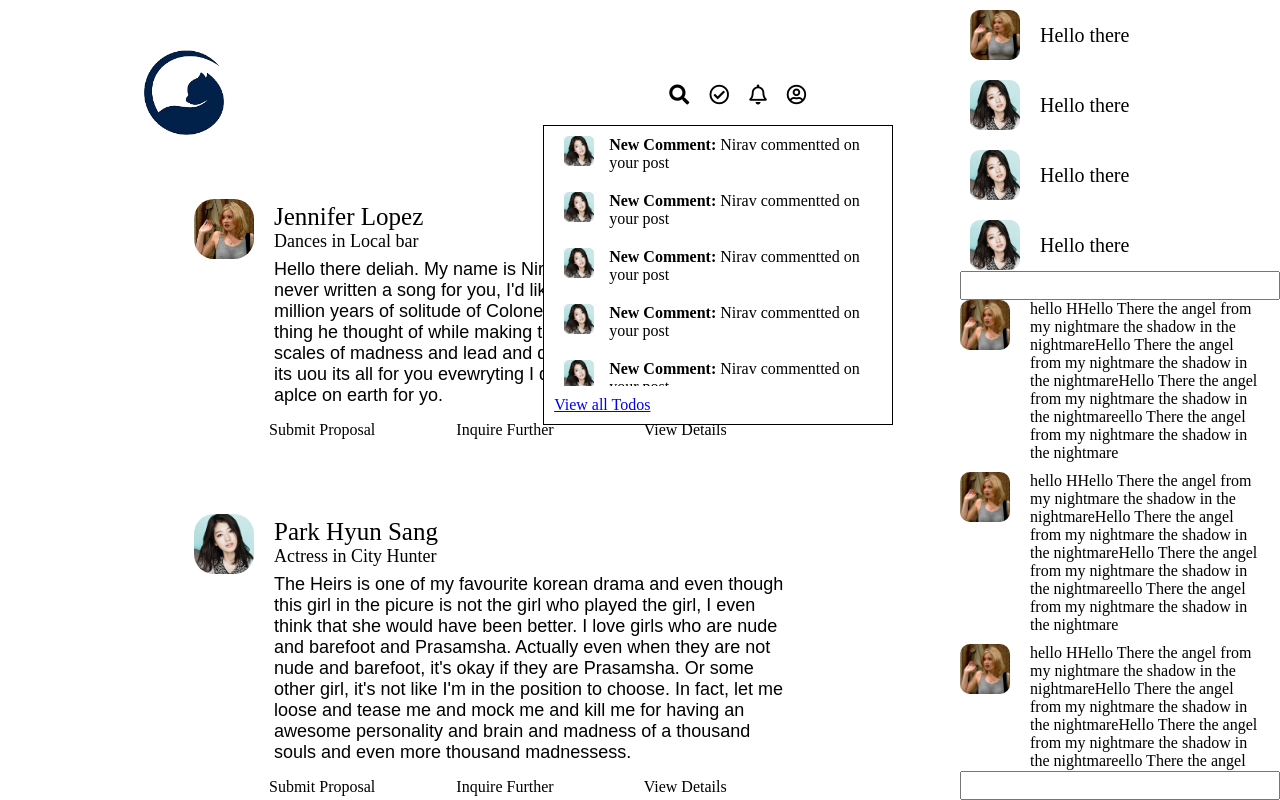
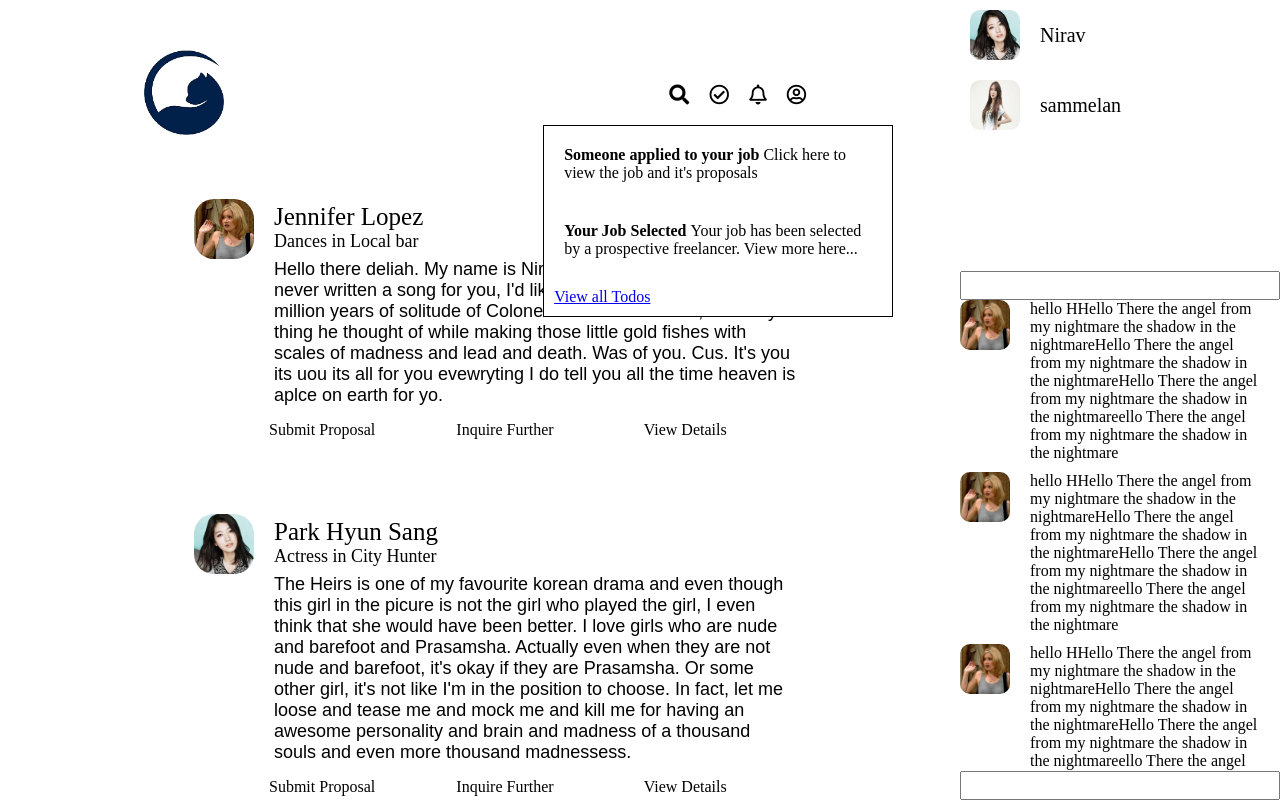
Before and after one commit to niravcodes/jobcat_front, a Vue app: page / in a window 1280 px wide. Both pictures are taken after a click on the button 719 px from the left and 94 px from the top of the page. Built offline with nearby package versions, Linux system fonts and the light colour scheme.

Commit message:
used vuex on todo, notifications and people

```diff
--- a/src/components/chat/ChatPeople.vue
+++ b/src/components/chat/ChatPeople.vue
@@ -1,14 +1,7 @@
 <template>
   <div id="chatpeople">
     <div id="people_list">
-      <people-display img="testhead.png"/>
-      <people-display img="testhead2.jpg"/>
-      <people-display img="testhead2.jpg"/>
-      <people-display img="testhead2.jpg"/>
-      <people-display img="testhead2.jpg"/>
-      <people-display img="testhead2.jpg"/>
-      <people-display img="testhead2.jpg"/>
-      <people-display img="testhead3.jpg"/>
+      <people-display v-for="people in chat_people" :key="people.id" :people_id="people.id"/>
     </div>
     <div id="search">
       <input type="text" v-model="search_text">
@@ -26,6 +19,11 @@ export default {
   },
   components: {
     PeopleDisplay
+  },
+  computed: {
+    chat_people() {
+      return this.$store.getters.chat_people;
+    }
   }
 };
 </script>
@@ -37,7 +35,7 @@ export default {
   grid-template-rows: 1fr auto;
 
   #people_list {
-    overflow-x: auto;
+    overflow-y: scroll;
   }
 
   #search {
--- a/src/components/chat/PeopleDisplay.vue
+++ b/src/components/chat/PeopleDisplay.vue
@@ -1,14 +1,14 @@
 <template>
-  <div id="ppldisplay">
+  <div class="ppldisplay">
     <div class="image">
-      <img :src="img_location">
+      <img :src="img">
     </div>
-    <div class="name">Hello there</div>
+    <div class="name">{{ people_data.name }}</div>
   </div>
 </template>
 
 <style lang="scss" scoped>
-#ppldisplay {
+.ppldisplay {
   display: grid;
   grid-template-columns: 50px 1fr;
   padding: 10px;
@@ -41,10 +41,14 @@
 
 <script>
 export default {
-  props: ["img", "name"],
+  props: ["people_id"],
+
   computed: {
-    img_location: function() {
-      return "img/" + this.img;
+    people_data() {
+      return this.$store.getters.chat_people_by_id(this.people_id);
+    },
+    img() {
+      return "img/" + this.people_data.image;
     }
   }
 };
--- a/src/components/navbar/dropdowns/Notification.vue
+++ b/src/components/navbar/dropdowns/Notification.vue
@@ -5,51 +5,11 @@
     </button>
     <div id="dropdialog" v-if="active">
       <ul>
-        <li>
-          <div class="image">
-            <img src="img/testhead2.jpg">
-          </div>
-          <div class="notification_text">
-            <div class="title">New Comment:</div>
-            <div class="text">Nirav commentted on your post</div>
-          </div>
-        </li>
-        <li>
-          <div class="image">
-            <img src="img/testhead2.jpg">
-          </div>
-          <div class="notification_text">
-            <div class="title">New Comment:</div>
-            <div class="text">Nirav commentted on your post</div>
-          </div>
-        </li>
-        <li>
-          <div class="image">
-            <img src="img/testhead2.jpg">
-          </div>
-          <div class="notification_text">
-            <div class="title">New Comment:</div>
-            <div class="text">Nirav commentted on your post</div>
-          </div>
-        </li>
-        <li>
-          <div class="image">
-            <img src="img/testhead2.jpg">
-          </div>
-          <div class="notification_text">
-            <div class="title">New Comment:</div>
-            <div class="text">Nirav commentted on your post</div>
-          </div>
-        </li>
-        <li>
-          <div class="image">
-            <img src="img/testhead2.jpg">
-          </div>
-          <div class="notification_text">
-            <div class="title">New Comment:</div>
-            <div class="text">Nirav commentted on your post</div>
-          </div>
-        </li>
+        <notification-item
+          v-for="notification in notifications"
+          :key="notification.id"
+          :notification_id="notification.id"
+        />
       </ul>
       <div id="allnotifications">
         <router-link to="notifications">View all notifications</router-link>
@@ -58,6 +18,7 @@
   </div>
 </template>
 <script>
+import NotificationItem from "./NotificationItem.vue";
 export default {
   props: ["data_endpoint", "path_to_page", "name"],
   data: function() {
@@ -77,11 +38,19 @@ export default {
       }
     }
   },
+  computed: {
+    notifications() {
+      return this.$store.getters.notifications;
+    }
+  },
   created: function() {
     document.addEventListener("click", this.deactivate_on_nofocus);
   },
   destroyed: function() {
     document.removeEventListener("click", this.deactivate_on_nofocus);
+  },
+  components: {
+    NotificationItem
   }
 };
 </script>
@@ -108,19 +77,6 @@ export default {
   display: grid;
   grid-template-rows: 1fr auto;
 }
-.notification_text {
-  padding-left: 15px;
-  .title {
-    font-weight: bold;
-    display: inline;
-    &::after {
-      content: " ";
-    }
-  }
-  .text {
-    display: inline;
-  }
-}
 #allnotifications {
   padding: 10px;
 }
--- /dev/null
+++ b/src/components/navbar/dropdowns/NotificationItem.vue
@@ -0,0 +1,42 @@
+<template>
+  <div class="notificationitem">
+    <li>
+      <div class="image">
+        <img src="img/testhead2.jpg">
+      </div>
+      <div class="notification_text">
+        <div class="title">{{ notification_data.title }}</div>
+        <div class="text">{{ notification_data.fulltext }}</div>
+      </div>
+    </li>
+  </div>
+</template>
+
+<script>
+export default {
+  props: ["notification_id"],
+  computed: {
+    notification_data() {
+      return this.$store.getters.notification(this.notification_id);
+    }
+  }
+};
+</script>
+
+
+<style lang="scss" scoped>
+@import "../navbarGlobal";
+.notification_text {
+  padding-left: 15px;
+  .title {
+    font-weight: bold;
+    display: inline;
+    &::after {
+      content: " ";
+    }
+  }
+  .text {
+    display: inline;
+  }
+}
+</style>
--- a/src/components/navbar/dropdowns/ToDo.vue
+++ b/src/components/navbar/dropdowns/ToDo.vue
@@ -5,59 +5,16 @@
     </button>
     <div id="dropdialog" v-if="active">
       <ul>
-        <li>
-          <div class="image">
-            <img src="img/testhead2.jpg">
-          </div>
-          <div class="notification_text">
-            <div class="title">New Comment:</div>
-            <div class="text">Nirav commentted on your post</div>
-          </div>
-        </li>
-        <li>
-          <div class="image">
-            <img src="img/testhead2.jpg">
-          </div>
-          <div class="notification_text">
-            <div class="title">New Comment:</div>
-            <div class="text">Nirav commentted on your post</div>
-          </div>
-        </li>
-        <li>
-          <div class="image">
-            <img src="img/testhead2.jpg">
-          </div>
-          <div class="notification_text">
-            <div class="title">New Comment:</div>
-            <div class="text">Nirav commentted on your post</div>
-          </div>
-        </li>
-        <li>
-          <div class="image">
-            <img src="img/testhead2.jpg">
-          </div>
-          <div class="notification_text">
-            <div class="title">New Comment:</div>
-            <div class="text">Nirav commentted on your post</div>
-          </div>
-        </li>
-        <li>
-          <div class="image">
-            <img src="img/testhead2.jpg">
-          </div>
-          <div class="notification_text">
-            <div class="title">New Comment:</div>
-            <div class="text">Nirav commentted on your post</div>
-          </div>
-        </li>
+        <todo-item v-for="todo in todos" :key="todo.id" :todo_id="todo.id"/>
       </ul>
-      <div id="allnotifications">
-        <router-link to="notifications">View all Todos</router-link>
+      <div id="alltodos">
+        <router-link to="todos">View all Todos</router-link>
       </div>
     </div>
   </div>
 </template>
 <script>
+import TodoItem from "./TodoItem.vue";
 export default {
   props: ["data_endpoint", "path_to_page", "name"],
   data: function() {
@@ -77,18 +34,25 @@ export default {
       }
     }
   },
+  computed: {
+    todos() {
+      return this.$store.getters.todos;
+    }
+  },
   created: function() {
     document.addEventListener("click", this.deactivate_on_nofocus);
   },
   destroyed: function() {
     document.removeEventListener("click", this.deactivate_on_nofocus);
+  },
+  components: {
+    TodoItem
   }
 };
 </script>
 <style lang="scss" scoped>
 @import "../../../assets/resets";
 @import "../variables";
-@import "../navbarGlobal";
 #dropdown {
   position: relative;
   button {
@@ -108,20 +72,11 @@ export default {
   display: grid;
   grid-template-rows: 1fr auto;
 }
-.notification_text {
-  padding-left: 15px;
-  .title {
-    font-weight: bold;
-    display: inline;
-    &::after {
-      content: " ";
-    }
-  }
-  .text {
-    display: inline;
-  }
-}
-#allnotifications {
+#alltodos {
   padding: 10px;
 }
+
+ul {
+  overflow-y: auto;
+}
 </style>
--- /dev/null
+++ b/src/components/navbar/dropdowns/TodoItem.vue
@@ -0,0 +1,31 @@
+<template>
+  <li>
+    <div class="title">{{ todo_data.title }}</div>
+    <div class="text">{{ todo_data.fulltext }}</div>
+  </li>
+</template>
+<style lang="scss" scoped>
+li {
+  display: block;
+  padding: 20px;
+  div {
+    display: inline;
+  }
+  .title {
+    font-weight: bold;
+    &::after {
+      content: " ";
+    }
+  }
+}
+</style>
+<script>
+export default {
+  props: ["todo_id"],
+  computed: {
+    todo_data() {
+      return this.$store.getters.todo(this.todo_id);
+    }
+  }
+};
+</script>
--- a/src/main.js
+++ b/src/main.js
@@ -13,5 +13,6 @@ new Vue({
 }).$mount("#app");
 
 new Vue({
+  store,
   render: h => h(Chat)
 }).$mount("#chat");
--- a/src/store.js
+++ b/src/store.js
@@ -4,7 +4,55 @@ import Vuex from "vuex";
 Vue.use(Vuex);
 
 export default new Vuex.Store({
-  state: {},
+  state: {
+    notifications: [
+      {
+        id: 0,
+        title: "Someone applied to your job",
+        fulltext: "Click here to view the job and it's proposals"
+      },
+      {
+        id: 1,
+        title: "Your Job Selected",
+        fulltext:
+          "Your job has been selected by a prospective freelancer. View more here..."
+      },
+      {
+        id: 2,
+        title: "Respond to the Inquiry",
+        fulltext:
+          "Someone has inquired about a job you posted. Click here to reply"
+      }
+    ],
+
+    todos: [
+      {
+        id: 0,
+        title: "Someone applied to your job",
+        fulltext: "Click here to view the job and it's proposals"
+      },
+      {
+        id: 1,
+        title: "Your Job Selected",
+        fulltext:
+          "Your job has been selected by a prospective freelancer. View more here..."
+      }
+    ],
+    chat_people: [
+      { name: "Nirav", id: 1, image: "testhead2.jpg" },
+      { name: "sammelan", id: 2, image: "testhead3.jpg" }
+    ]
+  },
+  getters: {
+    notifications: state => state.notifications,
+    notification: state => id =>
+      state.notifications.filter(val => val.id == id)[0],
+    todos: state => state.todos,
+    todo: state => id => state.todos.filter(val => val.id == id)[0],
+    chat_people: state => state.chat_people,
+    chat_people_by_id: state => id =>
+      state.chat_people.filter(val => val.id === id)[0]
+  },
   mutations: {},
   actions: {}
 });
```
Also changed, not shown: src/components/_scrollbar.scss (added, +45 -0 lines), package.json (line endings or trailing spaces).
